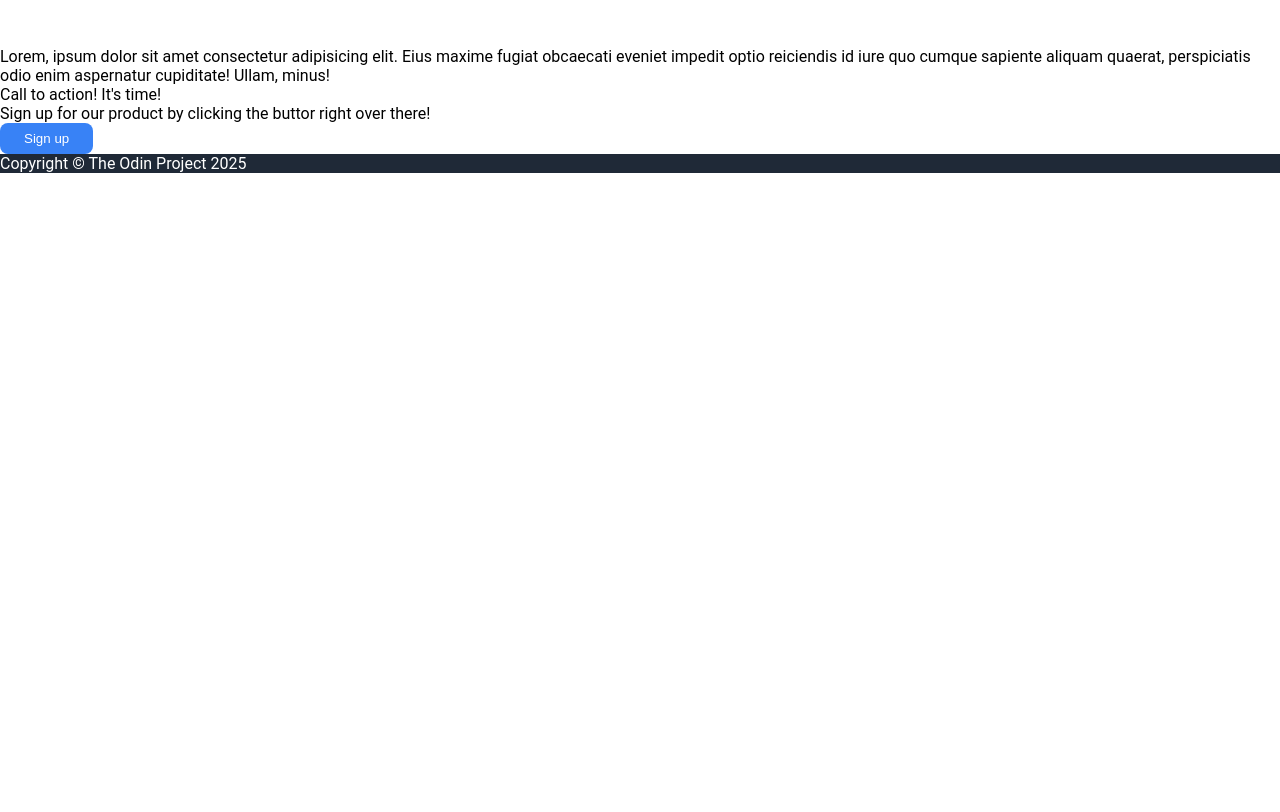
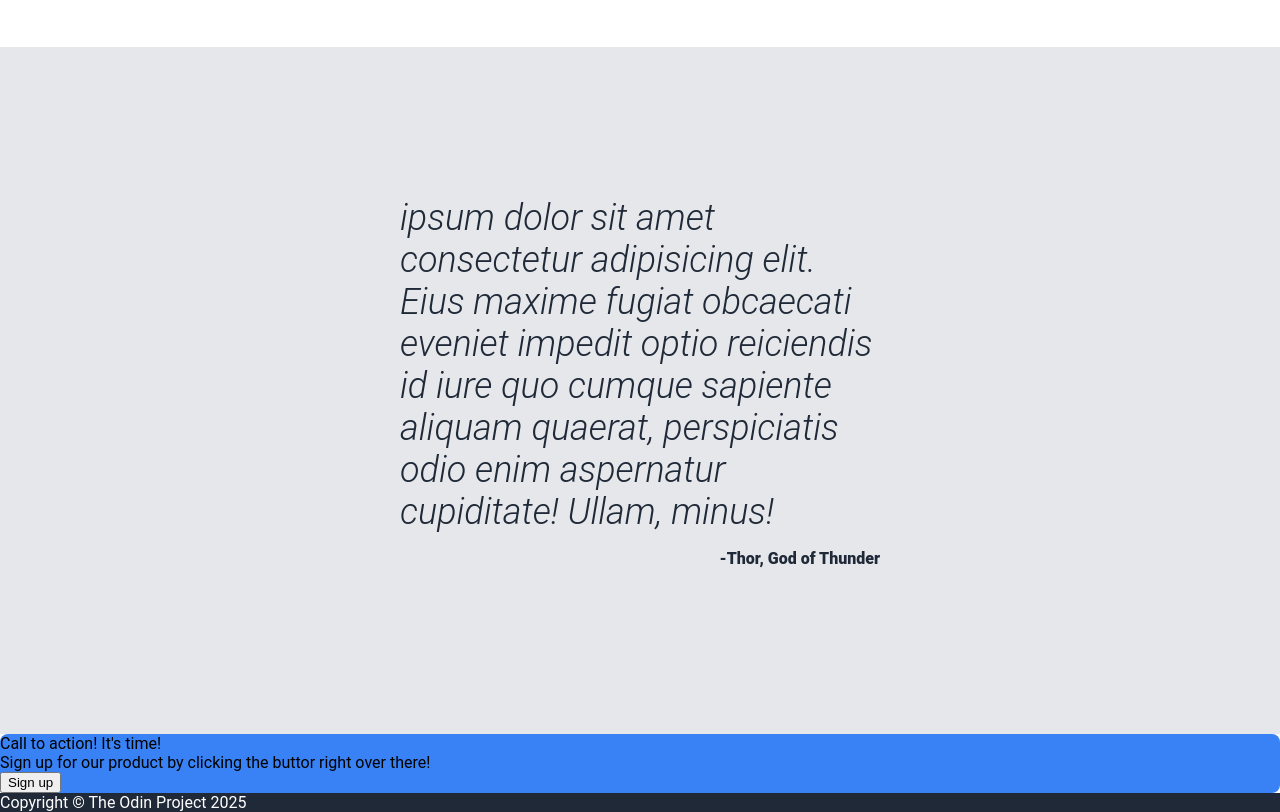
Before and after one commit to blueshirt-lang/landing-page, a plain HTML site: page index.html in a window 1280 px wide. Shown: the part 1138-1950 px from the top of the page. Before the commit the page ends 1311 px from the top, so only its background shows below. Drawn offline with Linux system fonts and the light colour scheme.

Commit message:
coder before properly fixing call for action

```diff
--- a/index.html
+++ b/index.html
@@ -50,8 +50,9 @@
         </div>
 
     </div>
-    <div class="god-of-thunder">
-        Lorem, ipsum dolor sit amet consectetur adipisicing elit. Eius maxime fugiat obcaecati eveniet impedit optio reiciendis id iure quo cumque sapiente aliquam quaerat, perspiciatis odio enim aspernatur cupiditate! Ullam, minus!
+    <div class="comment-section">
+        <p class="comment">ipsum dolor sit amet consectetur adipisicing elit. Eius maxime fugiat obcaecati eveniet impedit optio reiciendis id iure quo cumque sapiente aliquam quaerat, perspiciatis odio enim aspernatur cupiditate! Ullam, minus!</p>
+        <p class="commenter">-Thor, God of Thunder</p>
     </div>
     <div class="call">
         <div>Call to action! It's time!</div>
--- a/style.css
+++ b/style.css
@@ -88,13 +88,44 @@ padding: 70px;
     justify-content: center;
 }
 
-button {
+.hero-content button {
     border: none;
     border-radius: 8px;
     background-color: #3882f6;
     color: white;
     padding: 8px 24px;
 }
+
+ /*comment section*/
+ .comment-section {
+    background-color: #e5e7eb;
+    color: #1f2937;
+    margin: 0;
+    padding: 150px 400px;
+ }
+
+ .comment {
+    font-size: 36px;
+    font-weight: 300;
+    font-style: italic;
+    margin: 0;
+    padding: 0;
+ }
+
+.commenter {
+    text-align: end;
+    font-weight: 900;
+}
+
+/*call for action part*/
+.call {
+    background-color: #3882f6;
+    border-radius: 8px;
+    border-color: white;
+    border: 20px;
+}
+
+
 
 ul {
     display: flex;
```
